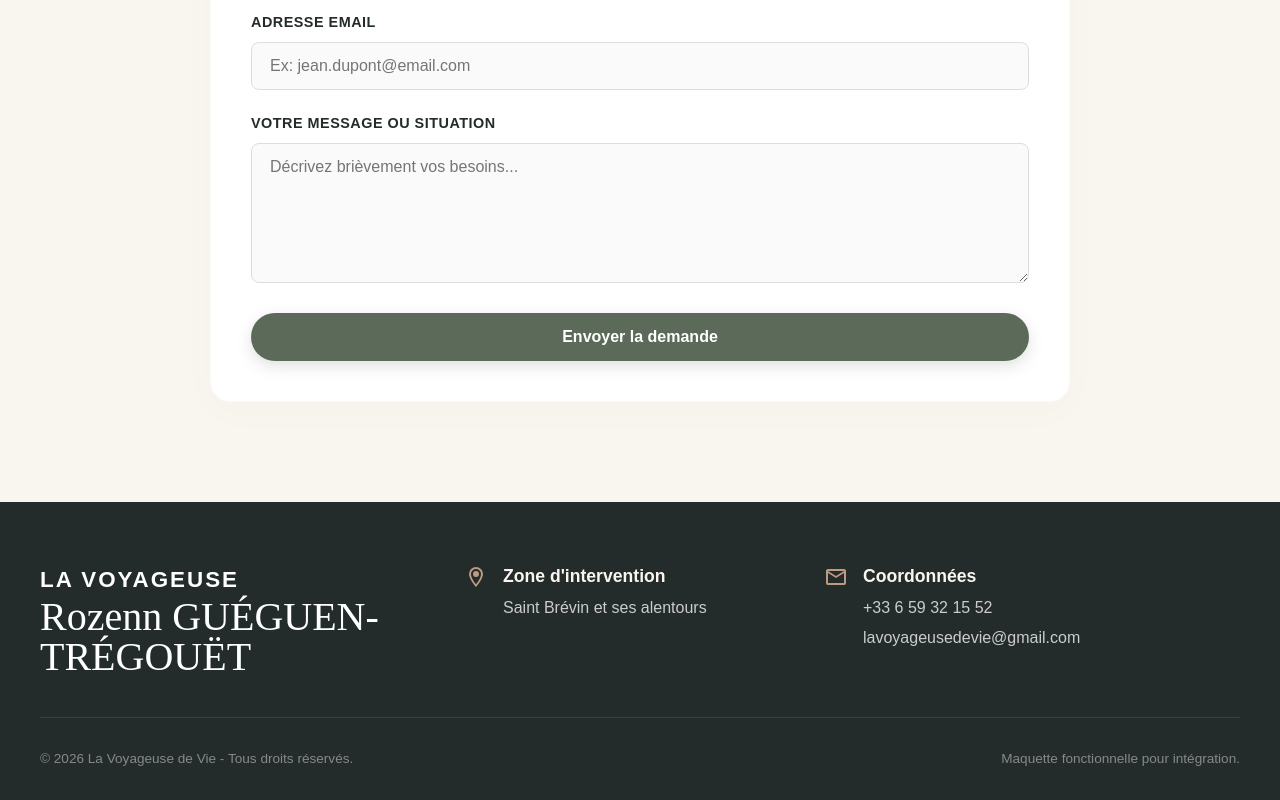
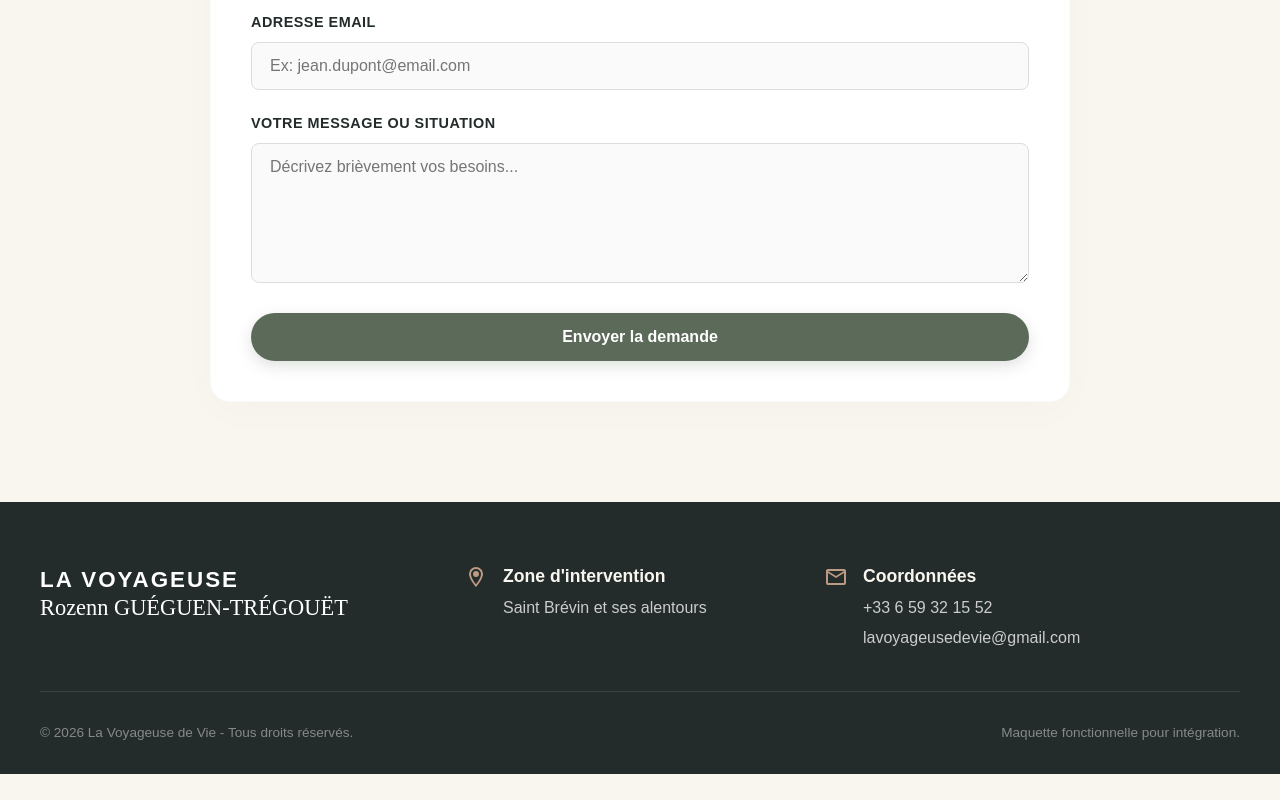
Before and after one commit to tentensee/LaVoyageuseDeVie, a React (Vite) app: page / in a window 1280 px wide. Shown: the part 2837-3637 px from the top of the page. After the commit the page ends 3611 px from the top, so only its background shows below. Built offline with nearby package versions, Linux system fonts and the light colour scheme.

Commit message:
Reduce font size for about-name in Footer component

```diff
--- a/src/components/Footer.jsx
+++ b/src/components/Footer.jsx
@@ -6,7 +6,7 @@ export default function Footer() {
       <div className="footer-container">
         <div className="footer-brand">
           <span className="logo-main" style={{ fontSize: '1.4rem', letterSpacing: '2px', color: 'white' }}>LA VOYAGEUSE</span>
-          <span className="about-name" style={{ fontSize: '2.5rem', display: 'block' }}>Rozenn GUÉGUEN-TRÉGOUËT</span>
+          <span className="about-name" style={{ fontSize: '1.4rem', display: 'block' }}>Rozenn GUÉGUEN-TRÉGOUËT</span>
         </div>
 
         <div className="footer-info-block">
```
